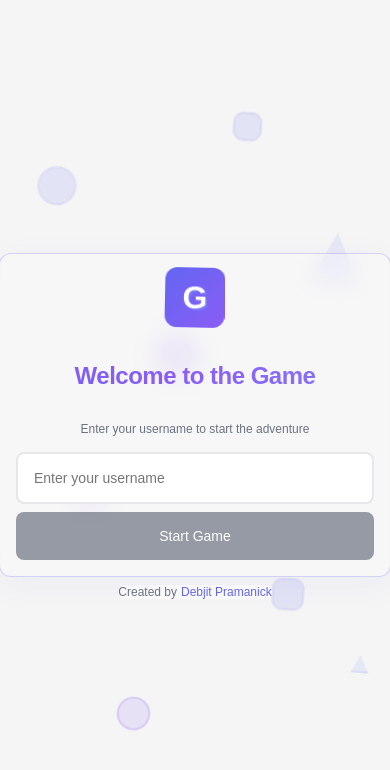
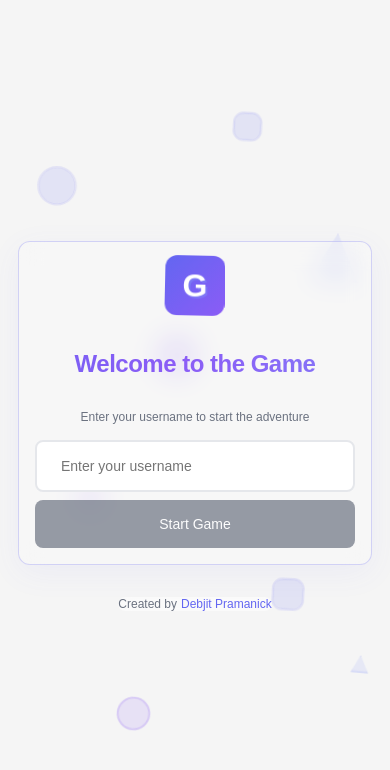
Before and after one commit to DebjitPramanick/Globetrotter, a Next.js app in the folder client/: page / in a window 390 px wide. Shown: the top 770 px of the page. Built offline with nearby package versions, Linux system fonts and the light colour scheme; no server answers.

Commit message:
Make welcome page responsive

```diff
--- a/client/src/pages/index.styled.ts
+++ b/client/src/pages/index.styled.ts
@@ -1,4 +1,5 @@
 import styled, { keyframes, css } from "styled-components";
+import { mediaQueryMobile, mediaQueryTablet } from "@/styles/mixins";
 
 const fadeIn = keyframes`
   from {
@@ -44,8 +45,8 @@ export const WelcomeContainer = styled.div`
   background: ${({ theme }) => theme.colors.background};
   overflow: hidden;
 
-  @media (max-width: ${({ theme }) => theme.breakpoints.sm}) {
-    padding: 0px ${({ theme }) => theme.spacing.md};
+  ${mediaQueryMobile()} {
+    padding: 0px ${({ theme }) => theme.spacing.sm};
   }
 `;
 
@@ -64,9 +65,14 @@ export const ContentWrapper = styled.div`
   margin: ${({ theme }) => theme.spacing.md};
   box-shadow: 0 8px 32px 0 ${({ theme }) => `${theme.colors.primary}10`};
 
-  @media (max-width: ${({ theme }) => theme.breakpoints.sm}) {
+  ${mediaQueryMobile()} {
     padding: ${({ theme }) => theme.spacing.md};
     margin: ${({ theme }) => theme.spacing.sm};
+    max-width: 320px;
+  }
+
+  ${mediaQueryTablet()} {
+    max-width: 360px;
   }
 `;
 
@@ -110,8 +116,9 @@ export const Form = styled.form`
   max-width: 400px;
   margin: 0 auto;
 
-  @media (max-width: ${({ theme }) => theme.breakpoints.sm}) {
+  ${mediaQueryMobile()} {
     gap: ${({ theme }) => theme.spacing.sm};
+    max-width: 100%;
   }
 `;
 
@@ -125,6 +132,15 @@ export const Input = styled.input`
   color: ${({ theme }) => theme.colors.text};
   transition: all 0.3s ease;
 
+  ${mediaQueryMobile()} {
+    padding: ${({ theme }) => `${theme.spacing.md} ${theme.spacing.lg}`};
+    font-size: ${({ theme }) => theme.typography.fontSize.body};
+  }
+
+  ${mediaQueryTablet()} {
+    padding: ${({ theme }) => `${theme.spacing.md} ${theme.spacing.xl}`};
+  }
+
   &:focus {
     outline: none;
     border-color: ${({ theme }) => theme.colors.primary};
--- a/client/src/pages/index.tsx
+++ b/client/src/pages/index.tsx
@@ -16,10 +16,12 @@ import { ApiError, RequestError } from "@/types/error";
 import { useApp } from "@/context/AppContext";
 import { showErrorToast } from "@/utils/notifications";
 import { extractErrorMessage } from "@/utils/error";
+import { useTheme } from "styled-components";
 
 const Welcome = () => {
   const router = useRouter();
   const { setUser } = useApp();
+  const theme = useTheme();
 
   const [username, setUsername] = useState("");
 
@@ -71,7 +73,7 @@ const Welcome = () => {
           </Button>
         </Form>
       </ContentWrapper>
-      <Credit />
+      <Credit style={{ marginTop: theme.spacing.lg }} />
     </WelcomeContainer>
   );
 };
--- /dev/null
+++ b/client/src/styles/mixins.ts
@@ -0,0 +1,7 @@
+export const mediaQuerySmallScreen = () => "@media (max-width: 599px)";
+export const mediaQueryMobile = () => "@media (max-width: 767px)";
+export const mediaQueryTablet = () =>
+  "@media (min-width: 768px) and (max-width: 1024px)";
+export const mediaQueryMobileOrTablet = () => "@media (max-width: 1024px)";
+export const mediaQueryTabletOrDesktop = () => "@media (min-width: 768px)";
+export const mediaQueryDesktop = () => "@media (min-width: 1025px)";
```
